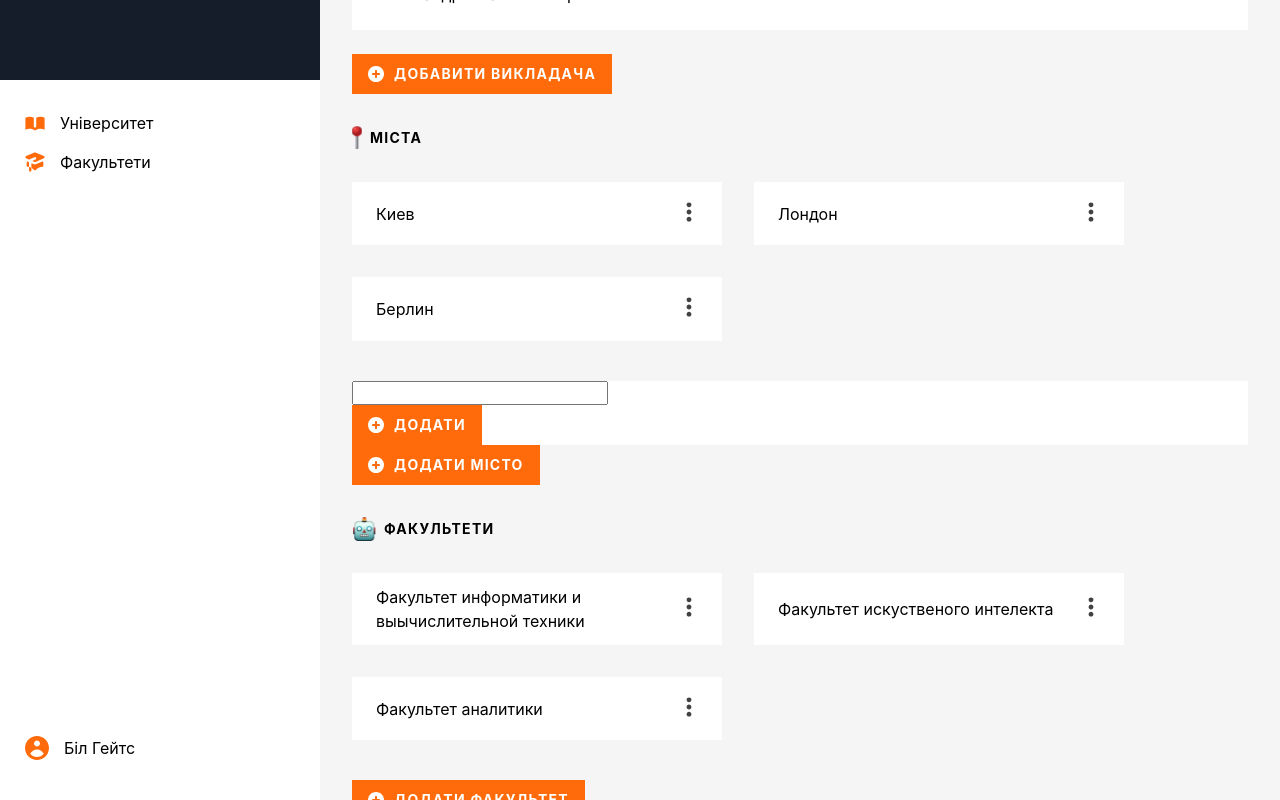
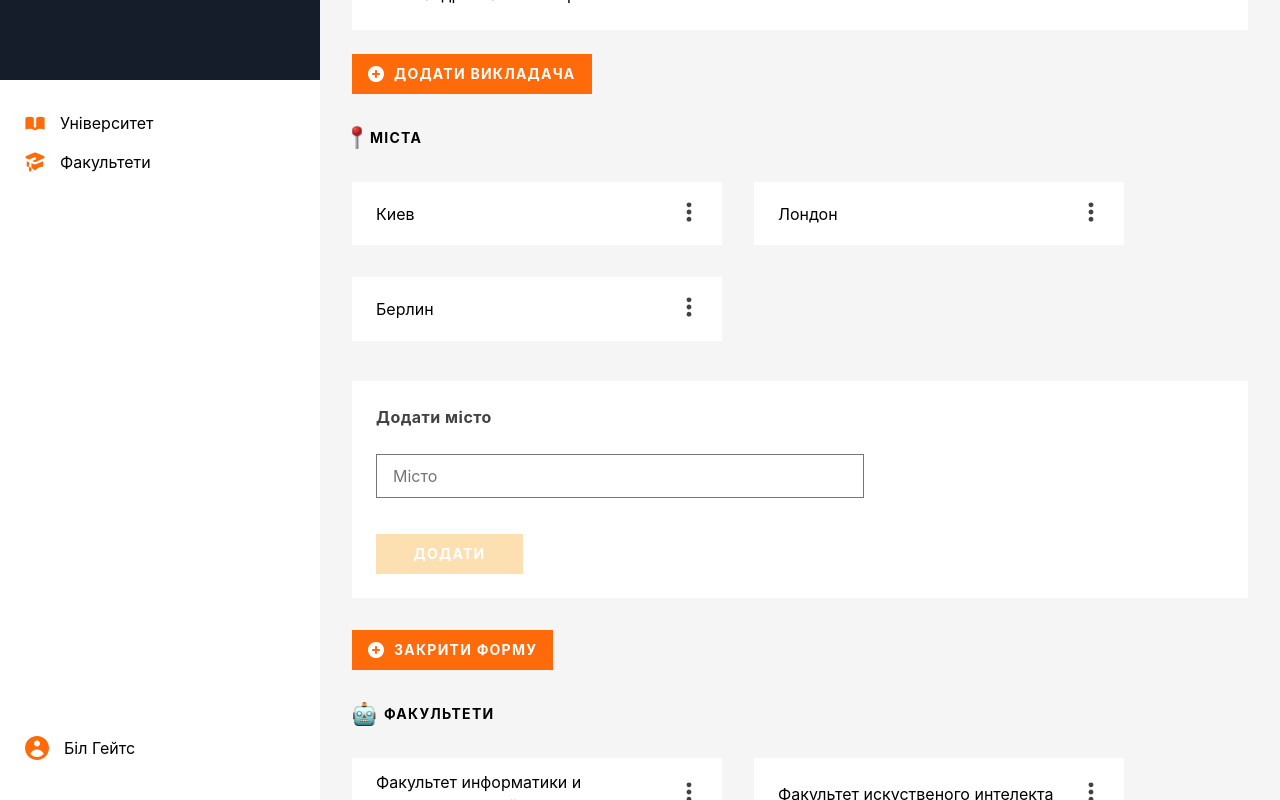
Before and after one commit to Ostapiuss/react_bc_45, a React (Create React App) app: page / in a window 1280 px wide. Both pictures are taken after a click on the button "ДОДАТИ МІСТО". Shown: the part 653-1453 px from the top of the page. Built offline with nearby package versions, Linux system fonts and the light colour scheme.

Commit message:
add close form

```diff
--- a/src/components/TeacherForm/TeacherForm.jsx
+++ b/src/components/TeacherForm/TeacherForm.jsx
@@ -13,15 +13,17 @@ const TEACHER_FORM_BUILD = [
   { placeholder: 'Місто', name: 'city' },
 ];
 
+const INITIAL_TEACHER = {
+  firstName: '',
+  lastName: '',
+  patronymic: '',
+  phone: '',
+  email: '',
+  city: '',
+};
+
 export function TeacherForm({ addTutor }) {
-  const [formData, setFormData] = useState({
-    firstName: '',
-    lastName: '',
-    patronymic: '',
-    phone: '',
-    email: '',
-    city: '',
-  });
+  const [formData, setFormData] = useState(INITIAL_TEACHER);
 
   function handleChange(event) {
     const { name, value } = event.target;
@@ -40,6 +42,7 @@ export function TeacherForm({ addTutor }) {
   function onSubmit(e) {
     e.preventDefault();
     addTutor(formData);
+    setFormData(INITIAL_TEACHER);
   }
 
   const isEnableSubmit = checkSubmitAbility(formData);
@@ -56,6 +59,7 @@ export function TeacherForm({ addTutor }) {
                 name={name}
                 className={style.formInput}
                 onChange={handleChange}
+                value={formData[name]}
               />
             </label>
           );
--- a/src/components/WidgetForm/WidgetForm.jsx
+++ b/src/components/WidgetForm/WidgetForm.jsx
@@ -1,4 +1,4 @@
-import style from './WidgetForm.module.css';
+import style from '../TeacherForm/TeacherForm.module.css';
 import { useState } from 'react';
 
 import { Paper } from 'components/Paper';
@@ -15,6 +15,7 @@ export const WidgetForm = ({
   function onSubmit(e) {
     e.preventDefault();
     handleSubmit(widgetFormData);
+    setWidgetFormData('');
   }
 
   function handleChange(event) {
@@ -35,6 +36,7 @@ export const WidgetForm = ({
             name={placeholder}
             className={style.formInput}
             onChange={handleChange}
+            value={widgetFormData}
           />
         </label>
 
--- a/src/pages/UniversityPage.jsx
+++ b/src/pages/UniversityPage.jsx
@@ -30,18 +30,22 @@ export function UniversityPage() {
     universityData.cities.map(city => ({ name: city }))
   );
 
+  const [faculties, setFaculties] = useState(universityData.department);
+
   const toggleMenu = key => {
-    const index = modeMenu.indexOf(key);
+    const element = modeMenu.find(el => el === key);
+    if (!element) {
+      setModeMenu(prev => [...prev, key]);
+    }
+    if (element) {
+      const newModeMenu = modeMenu.filter(el => el !== key);
+      setModeMenu(newModeMenu);
+    }
+  };
 
-    if (index < 0) {
-      console.log('ne index');
-      setModeMenu([...modeMenu, key]);
-    }
-
-    if (index > 0) {
-      console.log('index');
-      setModeMenu([...modeMenu.splice(index, 1)]);
-    }
+  const addFaculty = faculty => {
+    const newFaculty = { name: faculty };
+    setFaculties([...faculties, newFaculty]);
   };
 
   const addTutor = tutor => {
@@ -49,8 +53,17 @@ export function UniversityPage() {
   };
 
   const addCity = city => {
-    setCities([...cities, city]);
+    const newCity = { name: city };
+    setCities([...cities, newCity]);
   };
+
+  const isModeMenuIncludes = key => {
+    return modeMenu.includes(key);
+  };
+
+  const isTeacherFormOpened = isModeMenuIncludes(FORM_KEYS.teacherForm);
+  const isCityFormOpened = isModeMenuIncludes(FORM_KEYS.cityForm);
+  const isFacultiesFormOpened = isModeMenuIncludes(FORM_KEYS.facultyForm);
 
   return (
     <>
@@ -74,11 +87,9 @@ export function UniversityPage() {
 
       <Section icon={catIcon} title="Викладачі">
         <TutorList tutors={tutors} />
-        {modeMenu.includes(FORM_KEYS.teacherForm) && (
-          <TeacherForm addTutor={addTutor} />
-        )}
+        {isTeacherFormOpened && <TeacherForm addTutor={addTutor} />}
         <Button
-          title="Добавити викладача"
+          title={isTeacherFormOpened ? 'Закрити форму' : 'Додати викладача'}
           onClick={() => {
             toggleMenu(FORM_KEYS.teacherForm);
           }}
@@ -87,11 +98,16 @@ export function UniversityPage() {
 
       <Section icon={cityMarker} title="Міста">
         <GeneralCardList list={cities} />
-        {modeMenu.includes(FORM_KEYS.cityForm) && (
-          <WidgetForm handleSubmit={addCity} buttonName={'Додати'} />
+        {isCityFormOpened && (
+          <WidgetForm
+            handleSubmit={addCity}
+            buttonName={'Додати'}
+            title="Додати місто"
+            placeholder="Місто"
+          />
         )}
         <Button
-          title="Додати місто"
+          title={isCityFormOpened ? 'Закрити форму' : 'Додати місто'}
           onClick={() => {
             toggleMenu(FORM_KEYS.cityForm);
           }}
@@ -99,8 +115,21 @@ export function UniversityPage() {
       </Section>
 
       <Section icon={robot} title="Факультети">
-        <GeneralCardList list={universityData.department} />
-        <Button title="Додати факультет" />
+        <GeneralCardList list={faculties} />
+        {isFacultiesFormOpened && (
+          <WidgetForm
+            handleSubmit={addFaculty}
+            buttonName={'Додати'}
+            title="Додати факультет"
+            placeholder="Факультет"
+          />
+        )}
+        <Button
+          title={isFacultiesFormOpened ? 'Закрити форму' : 'Додати факультет'}
+          onClick={() => {
+            toggleMenu(FORM_KEYS.facultyForm);
+          }}
+        />
       </Section>
     </>
   );
```
